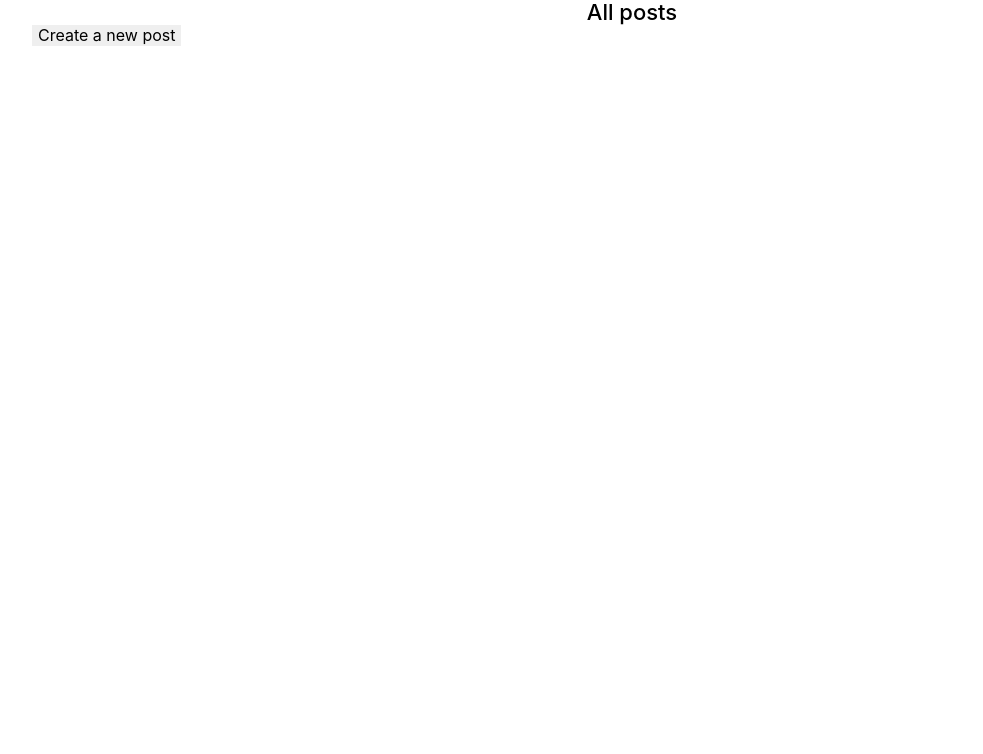
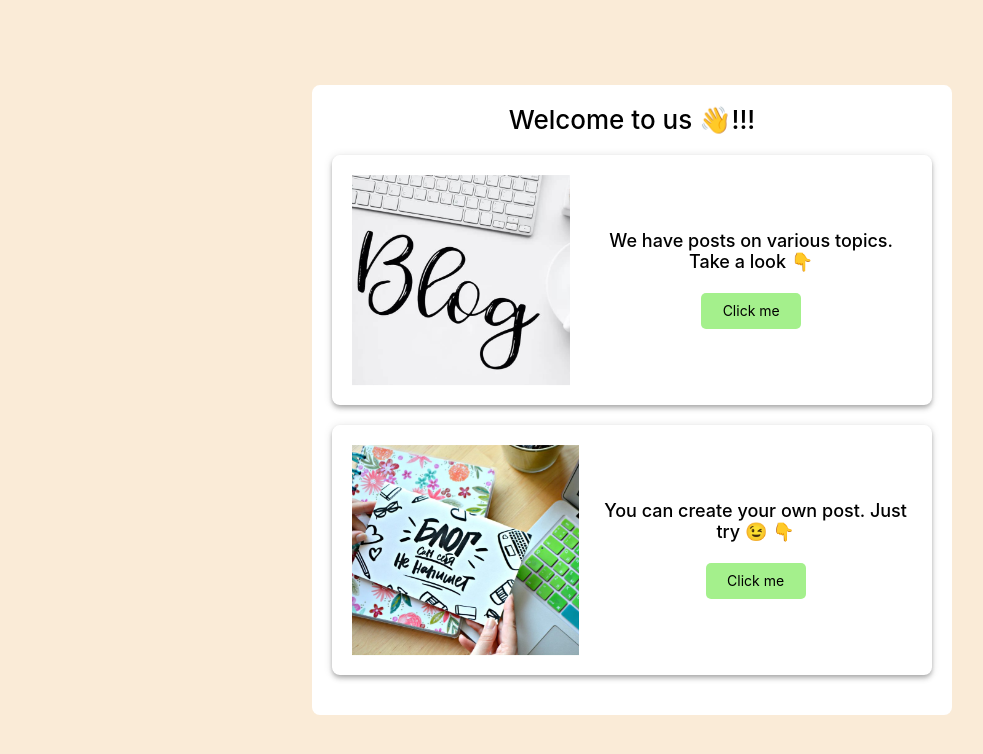
Before and after one commit to Irina-Koksharova/my-blog, a React app: page / in a window 1280 px wide. Shown: the whole page, without its empty margins (8-991 px from the left). Built offline with nearby package versions, Linux system fonts and the light colour scheme; no server answers.

Commit message:
Adds HomePage view

```diff
--- a/src/components/Button/Button.styled.js
+++ b/src/components/Button/Button.styled.js
@@ -1,12 +1,17 @@
 import styled from 'styled-components';
 
 const ButtonStyled = styled.button`
+ min-width: 100px;
  margin: 0;
-  border: none;
-  outline: none;
-  cursor: pointer;
+ padding: 10px;
+ font-size: 14px;
+ background-color: rgb(164, 240, 140);
+ border: none;
+ outline: none;
+ border-radius: 5px;
+ cursor: pointer;
 
-  :hover {
+ :hover {
   transform: scale(1.01);
 }
 `;
--- a/src/components/Container/Container.styled.js
+++ b/src/components/Container/Container.styled.js
@@ -1,8 +1,15 @@
 import styled from 'styled-components';
 
 const ContainerStyled = styled.div`
-max-width: 1200px;
+position: absolute;
+top: 50%;
+left: 50%;
+transform: translate(-50%, -50%);
+max-width: 800px;
 margin: 0px auto;
+padding: 20px;
+background-color: white;
+border-radius: 8px;
 `;
 
 export { ContainerStyled };
--- /dev/null
+++ b/src/components/Image/Image.jsx
@@ -0,0 +1,11 @@
+import {ImageContainerStyled, ImageStyled} from './Image.styled';
+
+const Image = ({ image, alt }) => {
+    return (
+        <ImageContainerStyled>
+            <ImageStyled src={image} alt={alt}/>
+        </ImageContainerStyled>
+    )
+}
+
+export default Image;
--- /dev/null
+++ b/src/components/Image/Image.styled.js
@@ -0,0 +1,15 @@
+import styled from 'styled-components';
+
+const ImageContainerStyled = styled.div`
+ flex-basis: 50% ;
+ height: 100%;
+ margin: 0px 20px 0px 0px;
+`;
+
+const ImageStyled = styled.img`
+ display: block;
+ width: 100%;
+ height: 100%;
+ object-fit: cover;`;
+
+export { ImageContainerStyled, ImageStyled };
--- /dev/null
+++ b/src/components/Image/index.js
@@ -0,0 +1 @@
+export { default } from './Image';
--- /dev/null
+++ b/src/components/Section/Section.jsx
@@ -0,0 +1,23 @@
+import { MainSectionStyled, SecondarySectionStyled } from './Section.styled';
+import Image from 'components/Image';
+import Title from 'components/Title';
+import Button from 'components/Button';
+
+const Section = ({image, alt, title, onClick, children, ariaLabel}) => {
+
+    return (
+        <MainSectionStyled>
+            <Image image={image} alt={alt} />
+            <SecondarySectionStyled>
+                <Title style={{marginBottom: '20px', fontSize: '18px'}} title={title} />
+                <Button
+                    onClick={onClick}
+                    children={children}
+                    aria-label={ariaLabel}>
+                </Button>
+            </SecondarySectionStyled>
+        </MainSectionStyled>
+    )
+}
+
+export default Section;
--- /dev/null
+++ b/src/components/Section/Section.styled.js
@@ -0,0 +1,20 @@
+import styled from 'styled-components';
+
+const MainSectionStyled = styled.section`
+display: flex;
+height: 250px;
+margin: 0px 0px 20px;
+padding: 20px;
+border-radius: 8px;
+ box-shadow: 0px 2px 4px -1px rgba(0, 0, 0, 0.2),
+  0px 4px 5px 0px rgba(0, 0, 0, 0.14), 0px 1px 10px 0px rgba(0, 0, 0, 0.12);
+`;
+
+const SecondarySectionStyled = styled.div`
+display: flex;
+flex-direction: column;
+justify-content: center;
+align-items: center;
+`;
+
+export { MainSectionStyled, SecondarySectionStyled };
--- /dev/null
+++ b/src/components/Section/index.js
@@ -0,0 +1 @@
+export { default } from './Section';
--- a/src/index.css
+++ b/src/index.css
@@ -5,6 +5,7 @@ body {
     sans-serif;
   -webkit-font-smoothing: antialiased;
   -moz-osx-font-smoothing: grayscale;
+  background-color: antiquewhite;
 }
 
 code {
--- a/src/views/HomePage/HomePage.jsx
+++ b/src/views/HomePage/HomePage.jsx
@@ -1,19 +1,33 @@
 import { useDispatch } from 'react-redux';
 import postsOperations from 'redux/posts/posts-operation';
+import getPostsImage from 'images/home-foto.jpg';
+import createPostImage from 'images/create-foto.jpg';
 import Title from 'components/Title';
-import Button from 'components/Button';
+import Section from 'components/Section';
+
 
 const HomePage = () => {
     const dispatch = useDispatch();
 
     return (
         <>
-            <Title title='All posts' />
-            <Button
-                onClick={() => dispatch(postsOperations.createPost())}
-                children='Create a new post'
-                aria-label='Create a new post'>
-            </Button>
+        <Title style={{marginBottom: '20px', fontSize: '26px'}} title='Welcome to us 👋!!! '/>
+        <Section
+            image={getPostsImage}
+            alt='The inscription "blog"'
+            title='We have posts on various topics. Take a look 👇'
+            onClick={() => dispatch(postsOperations.fetchPosts())}
+            children='Click me'
+            ariaLabel='view all posts'
+        />
+        <Section
+            image={createPostImage}
+            alt='Laptop'
+            title='You can create your own post. Just try 😉 👇'
+            onClick={() => dispatch(postsOperations.createPost())}
+            children='Click me'
+            ariaLabel='create a new post'
+            />
         </>
     )
 }
```
Also changed, not shown: src/images/create-foto.jpg (added), src/images/home-foto.jpg (added), src/views/HomePage/HomePage.styled.js (deleted).
